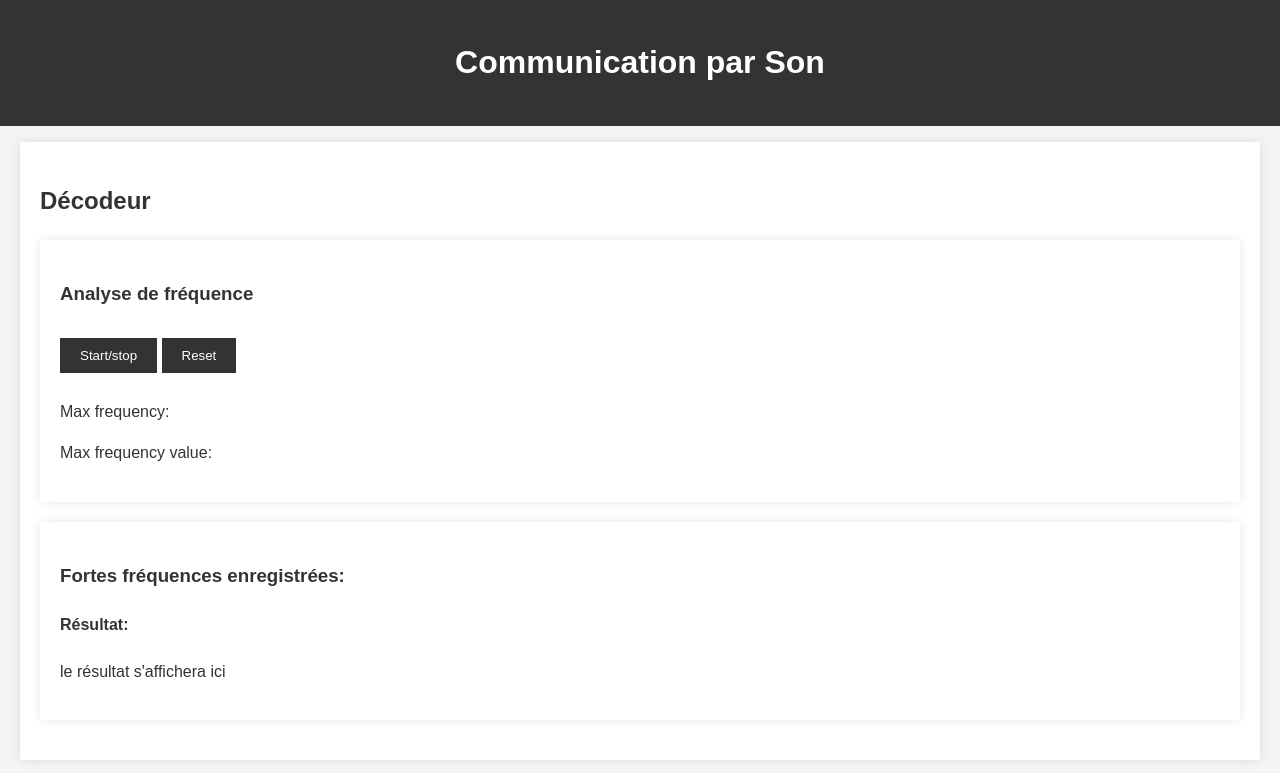
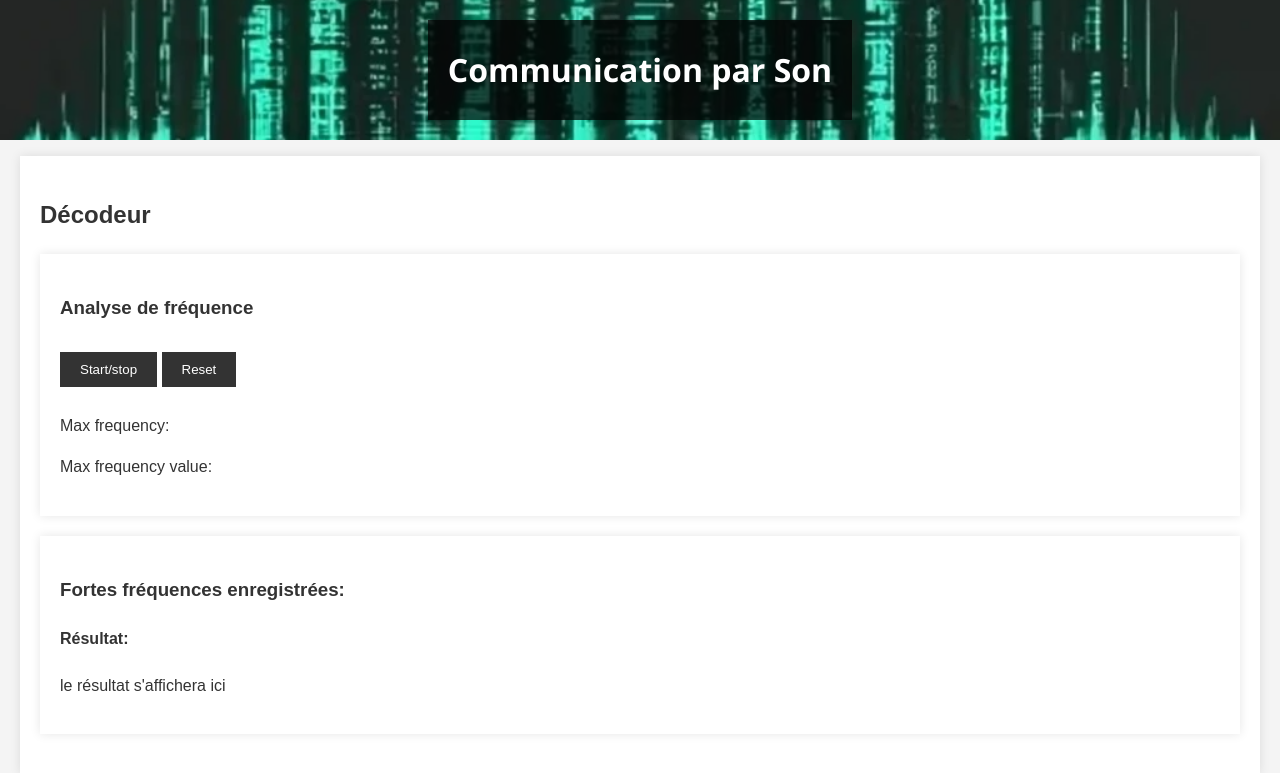
Before and after one commit to findert1/P1, a PHP site: page / in a window 1280 px wide. Shown: the top 773 px of the page. Run offline with PHP 8.4, Linux system fonts and the light colour scheme.

Commit message:
Ajout d'un header plutot ok

```diff
--- a/index.html
+++ b/index.html
@@ -10,8 +10,11 @@
 
 <body>
   <header>
-      <h1>Communication par Son</h1>
-  </header>
+    <div class="header-text">
+        <h1>Communication par Son</h1>
+    </div>
+</header>
+
   <main>
     <section>
       <h2>Décodeur</h2>
--- a/style.css
+++ b/style.css
@@ -8,13 +8,27 @@
     color: #333;
 }
 
-/* En-tête */
+/* Style pour le header */
 header {
-    background: #333;
-    color: #fff;
-    padding: 1rem 0;
+    background-image: url('Header2.png'); /* Ajoutez le chemin vers votre image */
+    background-size: cover; /* Assurez-vous que l'image de fond couvre tout l'en-tête */
+    background-position: center; /* Centrez l'image de fond */
+    color: #fff; /* Couleur du texte */
+    padding: 20px; /* Ajoutez un espace autour du texte */
     text-align: center;
+    font-family: 'Segoe UI', Tahoma, Geneva, Verdana, sans-serif;
 }
+
+.header-text {
+    display: inline-block;
+    background-color: rgba(0, 0, 0, 0.7); /* Couleur du fond noir avec une opacité de 70% */
+    padding: 3px 20px; /* Ajoutez un espace à l'intérieur du rectangle noir */
+}
+
+
+
+
+
 
 /* Section principale */
 main {
```
Also changed, not shown: Header2.png (added).
